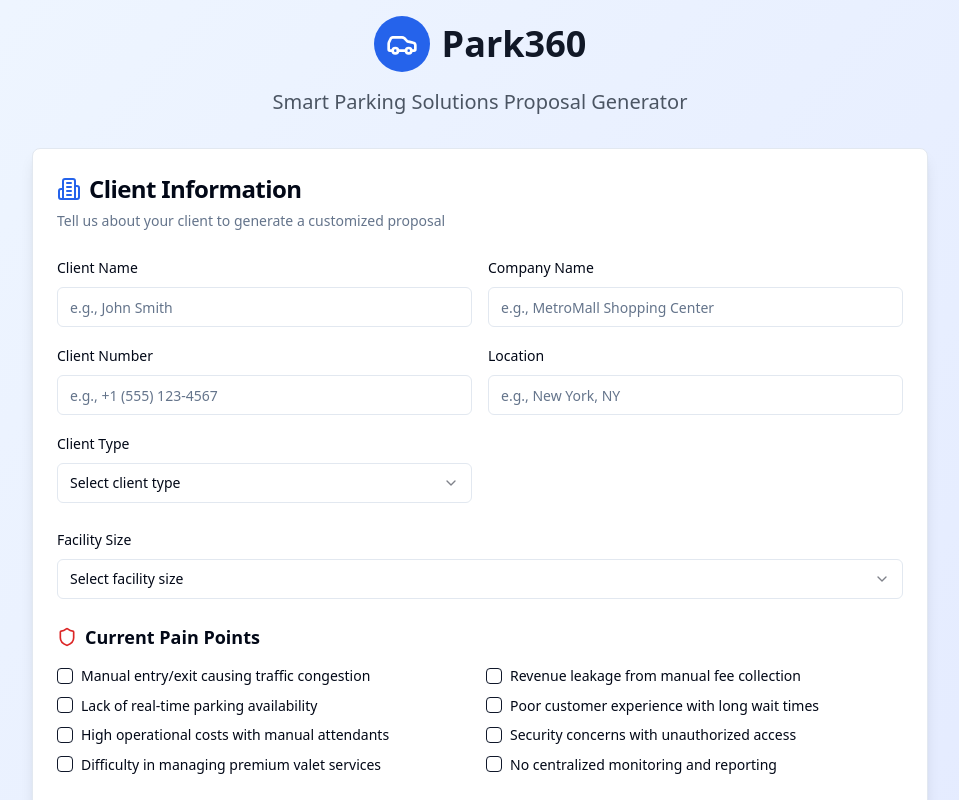
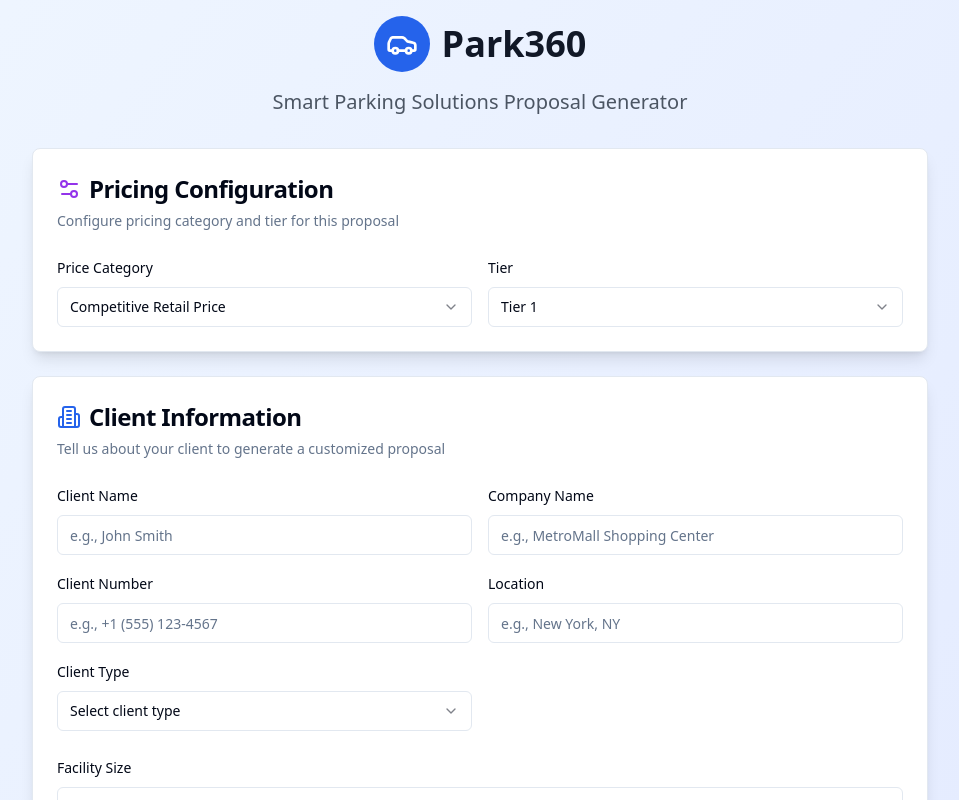
Before and after one commit to UtsavPark360/park360-proposal-craft-59, a React (Vite) app: page / in a window 1280 px wide. Shown: the top 800 px of the page, without its empty margins (160-1119 px from the left). Built offline with nearby package versions, Linux system fonts and the light colour scheme.

Commit message:
Move pricing and tier selection
Move the pricing and tier selection dropdowns to the previous page, ensuring the correct order of steps in the proposal generation process.

```diff
--- a/src/components/ComponentSelection.tsx
+++ b/src/components/ComponentSelection.tsx
@@ -1,12 +1,11 @@
 
-import { useState } from 'react';
+import React, { useState, useEffect } from 'react';
 import { Card, CardContent, CardHeader, CardTitle } from '@/components/ui/card';
 import { Button } from '@/components/ui/button';
 import { Badge } from '@/components/ui/badge';
 import { Input } from '@/components/ui/input';
 import { Label } from '@/components/ui/label';
 import { Checkbox } from '@/components/ui/checkbox';
-import { Select, SelectContent, SelectItem, SelectTrigger, SelectValue } from '@/components/ui/select';
 import { Table, TableBody, TableCell, TableHead, TableHeader, TableRow } from '@/components/ui/table';
 import { ArrowLeft, ArrowRight, Plus, Minus, Calculator, IndianRupee } from 'lucide-react';
 import { allComponents, pricingMultipliers, PricingCategoryKey, TierKey } from '@/data/pricingData';
@@ -39,6 +38,8 @@ interface ProposalData {
     valet: boolean;
   };
   customRequirements: string;
+  priceType: string;
+  tierType: string;
 }
 
 interface ComponentSelectionProps {
@@ -48,18 +49,14 @@ interface ComponentSelectionProps {
 }
 
 const ComponentSelection = ({ proposalData, onBack, onNext }: ComponentSelectionProps) => {
-  // State for dropdown selections
-  const [priceType, setPriceType] = useState<string>('competitiveRetail');
-  const [tierType, setTierType] = useState<string>('tier1');
-
   // State for software subscription and installation pricing
   const [softwareSubscriptionPrice, setSoftwareSubscriptionPrice] = useState<number>(0);
   const [installationPackagingPrice, setInstallationPackagingPrice] = useState<number>(0);
 
-  // Get pricing multiplier
+  // Get pricing multiplier from proposal data
   const getPriceMultiplier = () => {
-    const categoryKey = priceType as PricingCategoryKey;
-    const tierKey = tierType as TierKey;
+    const categoryKey = proposalData.priceType as PricingCategoryKey;
+    const tierKey = proposalData.tierType as TierKey;
     return pricingMultipliers[categoryKey]?.[tierKey] || 1.0;
   };
 
@@ -73,9 +70,9 @@ const ComponentSelection = ({ proposalData, onBack, onNext }: ComponentSelection
       category: component.category,
       description: component.description,
       unitPrice: Math.round(component.basePrice * multiplier),
-      minQuantity: 0, // No minimum required
-      maxQuantity: 100, // Set reasonable maximum
-      isRequired: false // No components are required
+      minQuantity: 0,
+      maxQuantity: 100,
+      isRequired: false
     }));
   };
 
@@ -83,13 +80,13 @@ const ComponentSelection = ({ proposalData, onBack, onNext }: ComponentSelection
     return getAvailableComponents().map(component => ({
       ...component,
       basePrice: component.unitPrice,
-      quantity: 0, // Start with 0 quantity for all
-      selected: false // Start with none selected
+      quantity: 0,
+      selected: false
     }));
   });
 
-  // Update prices when dropdown values change
-  const updatePricing = () => {
+  // Update prices when proposal data changes
+  useEffect(() => {
     const multiplier = getPriceMultiplier();
     const updatedComponents = getAvailableComponents();
 
@@ -104,12 +101,7 @@ const ComponentSelection = ({ proposalData, onBack, onNext }: ComponentSelection
       }
       return component;
     }));
-  };
-
-  // Update pricing when dropdowns change
-  React.useEffect(() => {
-    updatePricing();
-  }, [priceType, tierType]);
+  }, [proposalData.priceType, proposalData.tierType]);
 
   const handleComponentToggle = (componentId: string, checked: boolean) => {
     setSelectedComponents(prev => prev.map(component => {
@@ -186,6 +178,16 @@ const ComponentSelection = ({ proposalData, onBack, onNext }: ComponentSelection
   const totalCostWithGST = totalCostWithoutGST + gstAmount;
   const selectedCount = selectedComponents.filter(c => c.selected).length;
 
+  // Get price category display name
+  const getPriceCategoryLabel = () => {
+    const labels = {
+      competitiveRetail: 'Competitive Retail Price',
+      exclusivePricing: 'Exclusive Pricing',
+      resellerNoRegret: 'Reseller No Regret Price'
+    };
+    return labels[proposalData.priceType as keyof typeof labels] || proposalData.priceType;
+  };
+
   return (
     <div className="min-h-screen bg-gradient-to-br from-blue-50 to-indigo-100 p-4">
       <div className="max-w-6xl mx-auto">
@@ -198,51 +200,15 @@ const ComponentSelection = ({ proposalData, onBack, onNext }: ComponentSelection
           <div className="text-center">
             <h1 className="text-3xl font-bold text-gray-900">Component Selection</h1>
             <p className="text-gray-600">Select and configure components for {proposalData.clientName}</p>
+            <Badge variant="secondary" className="mt-2">
+              {getPriceCategoryLabel()} - {proposalData.tierType.toUpperCase()}
+            </Badge>
           </div>
           <div className="text-right">
             <Badge variant="secondary" className="text-lg px-4 py-2">
               {selectedCount} Components Selected
             </Badge>
           </div>
-        </div>
-
-        {/* Dropdown Menus - Price Type and Tier Selection */}
-        <div className="mb-6 grid grid-cols-1 md:grid-cols-2 gap-4">
-          <Card>
-            <CardContent className="pt-6">
-              <div className="space-y-2">
-                <Label htmlFor="priceType">Price Type</Label>
-                <Select value={priceType} onValueChange={setPriceType}>
-                  <SelectTrigger>
-                    <SelectValue placeholder="Select price type" />
-                  </SelectTrigger>
-                  <SelectContent>
-                    <SelectItem value="competitiveRetail">Competitive Retail</SelectItem>
-                    <SelectItem value="exclusivePricing">Exclusive Partner</SelectItem>
-                    <SelectItem value="resellerNoRegret">Reseller Price</SelectItem>
-                  </SelectContent>
-                </Select>
-              </div>
-            </CardContent>
-          </Card>
-
-          <Card>
-            <CardContent className="pt-6">
-              <div className="space-y-2">
-                <Label htmlFor="tierType">Tier Type</Label>
-                <Select value={tierType} onValueChange={setTierType}>
-                  <SelectTrigger>
-                    <SelectValue placeholder="Select tier type" />
-                  </SelectTrigger>
-                  <SelectContent>
-                    <SelectItem value="tier1">Tier 1</SelectItem>
-                    <SelectItem value="tier2">Tier 2</SelectItem>
-                    <SelectItem value="tier3">Tier 3</SelectItem>
-                  </SelectContent>
-                </Select>
-              </div>
-            </CardContent>
-          </Card>
         </div>
 
         {/* Component Categories */}
--- a/src/pages/Index.tsx
+++ b/src/pages/Index.tsx
@@ -9,7 +9,7 @@ import { Select, SelectContent, SelectItem, SelectTrigger, SelectValue } from '@
 import { Checkbox } from '@/components/ui/checkbox';
 import ProposalPreview from '@/components/ProposalPreview';
 import ComponentSelection from '@/components/ComponentSelection';
-import { Building2, Car, CreditCard, UserCheck, Shield, Smartphone } from 'lucide-react';
+import { Building2, Car, CreditCard, UserCheck, Shield, Smartphone, Settings2 } from 'lucide-react';
 
 interface ProposalData {
   clientName: string;
@@ -25,6 +25,8 @@ interface ProposalData {
     valet: boolean;
   };
   customRequirements: string;
+  priceType: string;
+  tierType: string;
 }
 
 interface SelectedComponent {
@@ -53,7 +55,9 @@ const Index = () => {
       payPark: [],
       valet: false
     },
-    customRequirements: ''
+    customRequirements: '',
+    priceType: 'competitiveRetail',
+    tierType: 'tier1'
   });
   const [selectedComponents, setSelectedComponents] = useState<SelectedComponent[]>([]);
 
@@ -170,6 +174,49 @@ const Index = () => {
           </div>
           <p className="text-xl text-gray-600">Smart Parking Solutions Proposal Generator</p>
         </div>
+
+        {/* Pricing Configuration */}
+        <Card className="shadow-lg mb-6">
+          <CardHeader>
+            <CardTitle className="text-2xl flex items-center gap-2">
+              <Settings2 className="h-6 w-6 text-purple-600" />
+              Pricing Configuration
+            </CardTitle>
+            <CardDescription>
+              Configure pricing category and tier for this proposal
+            </CardDescription>
+          </CardHeader>
+          <CardContent className="space-y-4">
+            <div className="grid grid-cols-1 md:grid-cols-2 gap-4">
+              <div className="space-y-2">
+                <Label htmlFor="priceType">Price Category</Label>
+                <Select value={proposalData.priceType} onValueChange={(value) => setProposalData(prev => ({ ...prev, priceType: value }))}>
+                  <SelectTrigger>
+                    <SelectValue placeholder="Select price category" />
+                  </SelectTrigger>
+                  <SelectContent>
+                    <SelectItem value="competitiveRetail">Competitive Retail Price</SelectItem>
+                    <SelectItem value="exclusivePricing">Exclusive Pricing</SelectItem>
+                    <SelectItem value="resellerNoRegret">Reseller No Regret Price</SelectItem>
+                  </SelectContent>
+                </Select>
+              </div>
+              <div className="space-y-2">
+                <Label htmlFor="tierType">Tier</Label>
+                <Select value={proposalData.tierType} onValueChange={(value) => setProposalData(prev => ({ ...prev, tierType: value }))}>
+                  <SelectTrigger>
+                    <SelectValue placeholder="Select tier" />
+                  </SelectTrigger>
+                  <SelectContent>
+                    <SelectItem value="tier1">Tier 1</SelectItem>
+                    <SelectItem value="tier2">Tier 2</SelectItem>
+                    <SelectItem value="tier3">Tier 3</SelectItem>
+                  </SelectContent>
+                </Select>
+              </div>
+            </div>
+          </CardContent>
+        </Card>
 
         {/* Main Form */}
         <Card className="shadow-lg">
```
